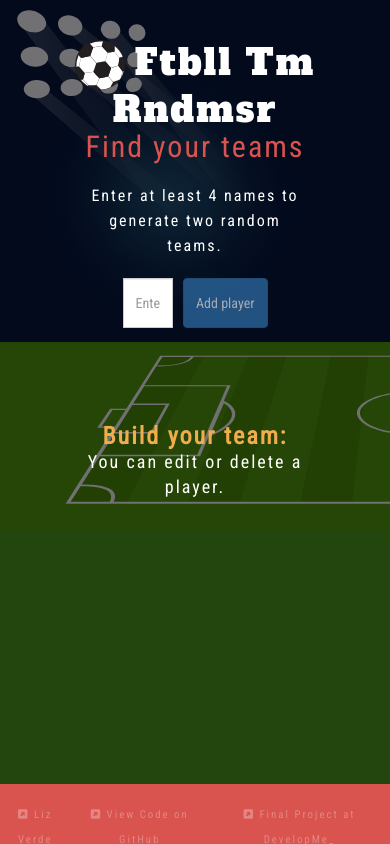
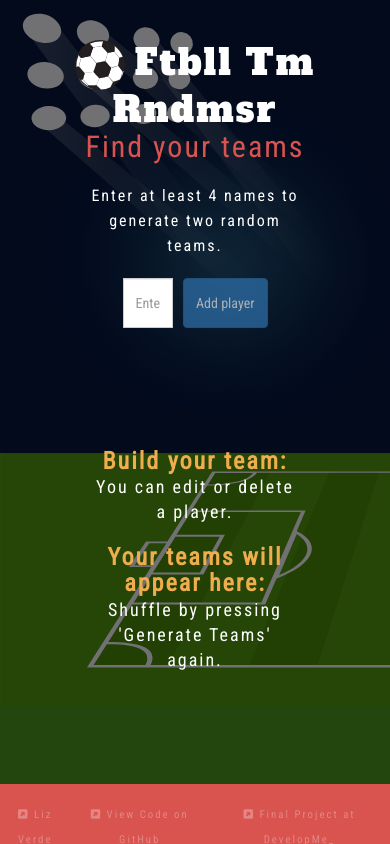
Before and after one commit to lizagne/ftbll-tm-rndmsr, a React (Create React App) app: page / in a window 390 px wide. Built offline with nearby package versions, Linux system fonts and the light colour scheme.

Commit message:
reorganising some divs with Bootstrap cols to better fit the page

```diff
--- a/src/components/App.js
+++ b/src/components/App.js
@@ -20,8 +20,12 @@ import {
 class App extends Component {
 
     state = {
-        players: []
+        players: [],
+        isEditing: false
     }
+
+    toggleEditingAt = index =>
+    this.toggleGuestPropertyAt("isEditing", index);
 
     render() {
         return (
@@ -40,16 +44,17 @@ class App extends Component {
                 </div>
 
                 <div className="col-md-12">
-                    <div className="col-md-6">
+                    <div className="col-md-4">
                         <TeamList
                             players={ this.props.players }
                             addPlayer={ this.props.addPlayer }
+                            toggleEditingAt={ this.toggleEditingAt }
                             editPlayer={ this.props.editPlayer }
                             deletePlayer={this.props.deletePlayer }
                         />
                     </div>
 
-                    <div className="col-md-6">
+                    <div className="col-md-8">
                         <TeamGenerator
                             generateTeam={ this.props.generateTeam }
                             teams={ this.props.teams }
--- a/src/components/globals/MainContent.js
+++ b/src/components/globals/MainContent.js
@@ -3,15 +3,15 @@
 import React from 'react';
 
 const MainContent = () => (
-	<div className="main-content">
-	    <div className="left">
+	<div className="col-md-12">
+	    <div className="col-md-4">
 	        <h3>Build your team:</h3>
 	        <p className="main"> You can edit or delete a player.</p>
 	    </div>
 
-	    <div className="right">
-	        <h3>Your Teams will appear here:</h3>
-	        <p className="main">Shuffle by pressing Generate Teams again.</p>
+	    <div className="col-md-8">
+	        <h3>Your teams will appear here:</h3>
+	        <p className="main">Shuffle by pressing 'Generate Teams' again.</p>
 	    </div>
 
 	</div>
--- a/src/components/lists/TeamGenerator.js
+++ b/src/components/lists/TeamGenerator.js
@@ -54,13 +54,13 @@ class TeamGenerator extends Component {
                         // <h2>Your Teams</h2>
                         <div className="teamOutput">
 
-                            <div>
+                            <div className="col-sm-6">
                                 <h2 className="teamName">Team One</h2>
                                 <div>{ teamListA }</div>
                             </div>
 
 
-                            <div>
+                            <div className="col-sm-6">
                                 <h2 className="teamName">Team Two</h2>
                                 <div>{ teamListB }</div>
                             </div>
--- a/src/components/lists/TeamList.js
+++ b/src/components/lists/TeamList.js
@@ -8,6 +8,8 @@ const TeamList = props =>  (
 			data={ player }
 			key={ player.id }
 			editPlayer={ props.editPlayer }
+			// isEditing={ guest.isEditing }
+			// handeToggleEditing={ () => props.toggleEditingAt(index) }
 			updateName={ props.updateName }
             deletePlayer={ props.deletePlayer }
             addPlayer={ props.addPlayer }
--- a/src/css/style.css
+++ b/src/css/style.css
@@ -92,6 +92,8 @@ body {
     margin-top: 10px; }
   .App .main-content {
     margin-top: 25px; }
+  .App .list-group {
+    margin-bottom: 5px; }
   .App .list-group-item {
     text-transform: capitalize;
     display: flex;
@@ -142,7 +144,7 @@ body {
 
 @media screen and (max-width: 768px) {
   .App div.form-wrapper {
-    height: 100px; }
+    height: 150px; }
   footer a {
     font-size: 60%; } }
 
--- a/src/sass/style.scss
+++ b/src/sass/style.scss
@@ -41,9 +41,6 @@ $leading-header: 35px;
 }
 
 //globals
-// * {
-// 	height: 100%;
-// }
 
 body {
 	background-color: $darkGreen;
@@ -177,6 +174,10 @@ body {
 		margin-top: 25px;
 	}
 
+	.list-group {
+		margin-bottom: 5px;
+	}
+
 	.list-group-item {
 		text-transform: capitalize;
 		display: flex;
@@ -249,7 +250,7 @@ body {
 
 @media screen and (max-width : 768px) {
 	.App div.form-wrapper {
-		height: 100px;
+		height: 150px;
 	}
 
 	footer a {
```
Also changed, not shown: src/css/style.min.css (+1 -1 lines), src/svg/football-pitch.svg.
